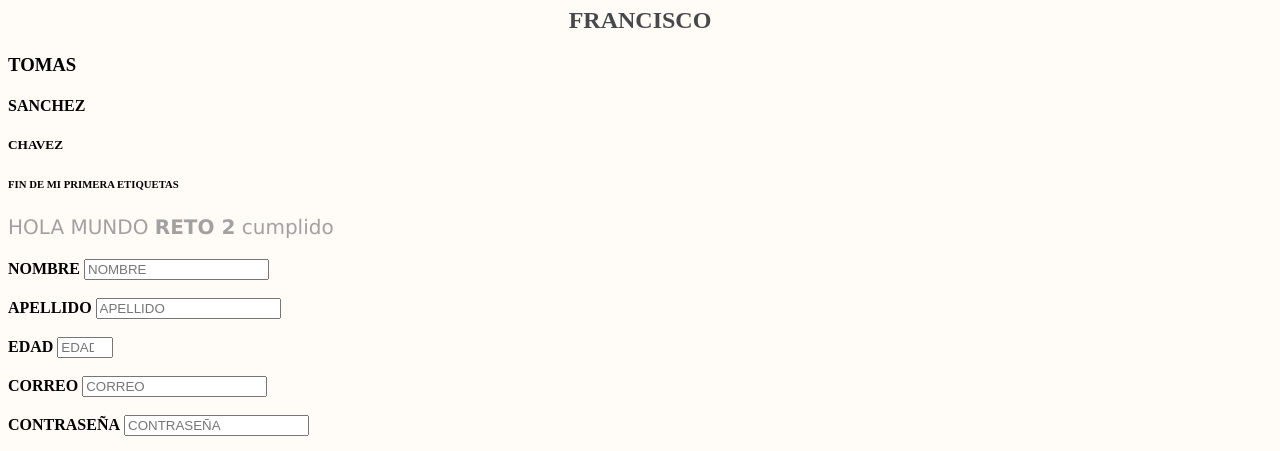
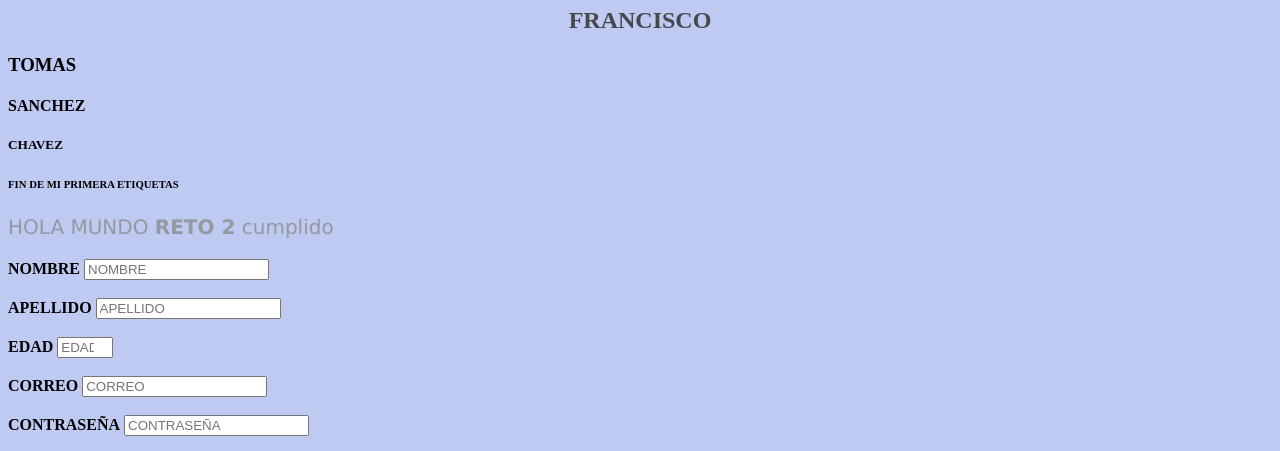
Before and after one commit to ftsch9/pruebas2, a plain HTML site: page index.html in a window 1280 px wide. Shown: the part 158-609 px from the top of the page. Drawn offline with Linux system fonts and the light colour scheme.

Commit message:
changeBckcolor

```diff
--- a/index.html
+++ b/index.html
@@ -9,7 +9,7 @@
     <link rel="stylesheet" href="./styles.css">
 </head>
 
-<body background-color: #fffbf7;>
+<body>
 
     <!-- SESION 2  RETO 1 -->
     <header class="header">
--- a/styles.css
+++ b/styles.css
@@ -1,5 +1,5 @@
 body {
-    background-color: #fffbf7;
+    background-color: #becaf1;
 }
 
 h1 {
```
